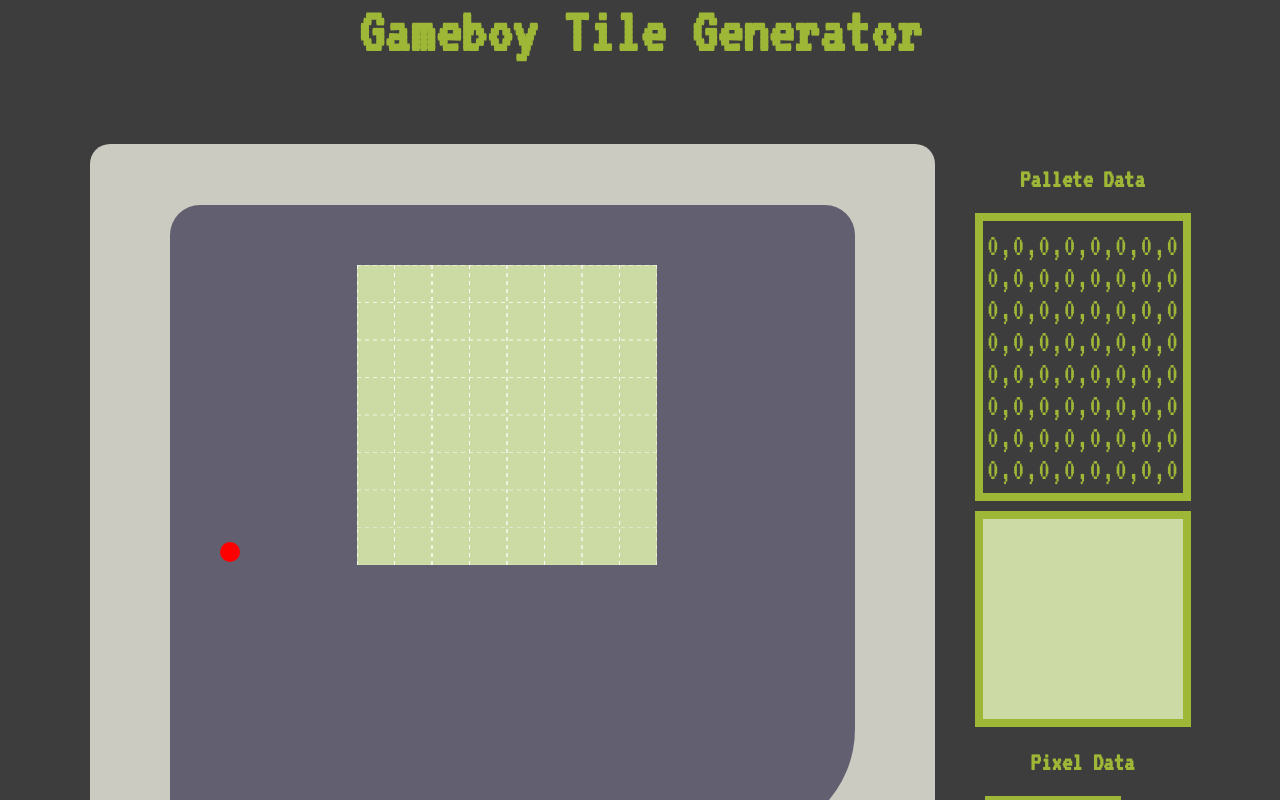
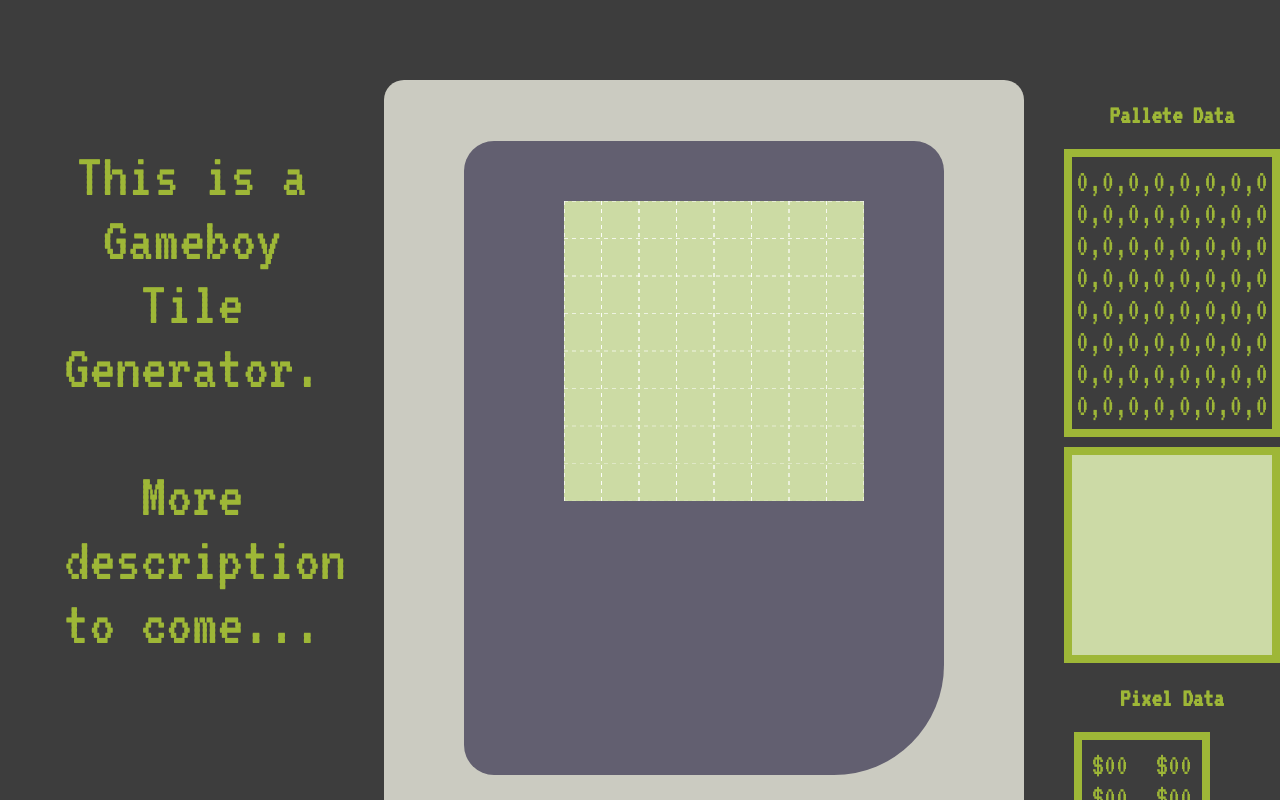
Before and after one commit to spkelly/gb-pallete, a Vue app: page / in a window 1280 px wide. Shown: the top 800 px of the page. Built offline with nearby package versions, Linux system fonts and the light colour scheme.

Commit message:
added description section

```diff
--- a/src/App.vue
+++ b/src/App.vue
@@ -1,9 +1,13 @@
 <template>
   <div id="app">
     <header id="header">
-      <h1 class="heading__primary">Gameboy Tile Generator</h1>
+      <!-- <h1 class="heading__primary">Gameboy Tile Generator</h1> -->
     </header>
     <div class="flex-row">
+      <section class="description">
+        <p>This is a Gameboy Tile Generator.</p>
+        <p>More description to come...</p>
+      </section>
       <colorPallete />
       <Console v-on:canvaschange="handleCanvasChange" />
       <Output />
@@ -60,6 +64,10 @@ export default {
 </script>
 
 <style>
+.description{
+  width: 20%;
+  margin: 0 5%;
+}
 /*
 .gameboy{
   border-top-left-radius: 20px;
@@ -128,7 +136,6 @@ export default {
 
 .flex-row {
   display: flex;
-  justify-content: center;
 
 }
 </style>
```
